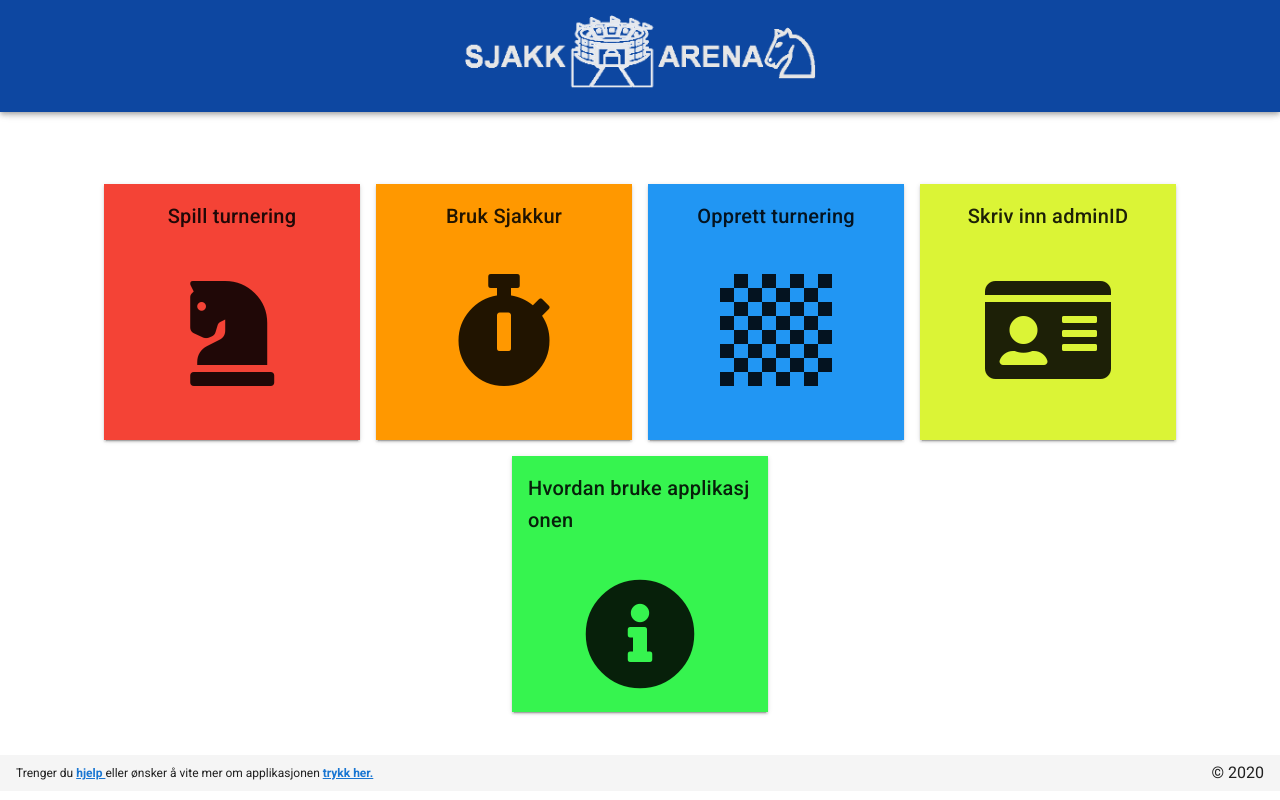
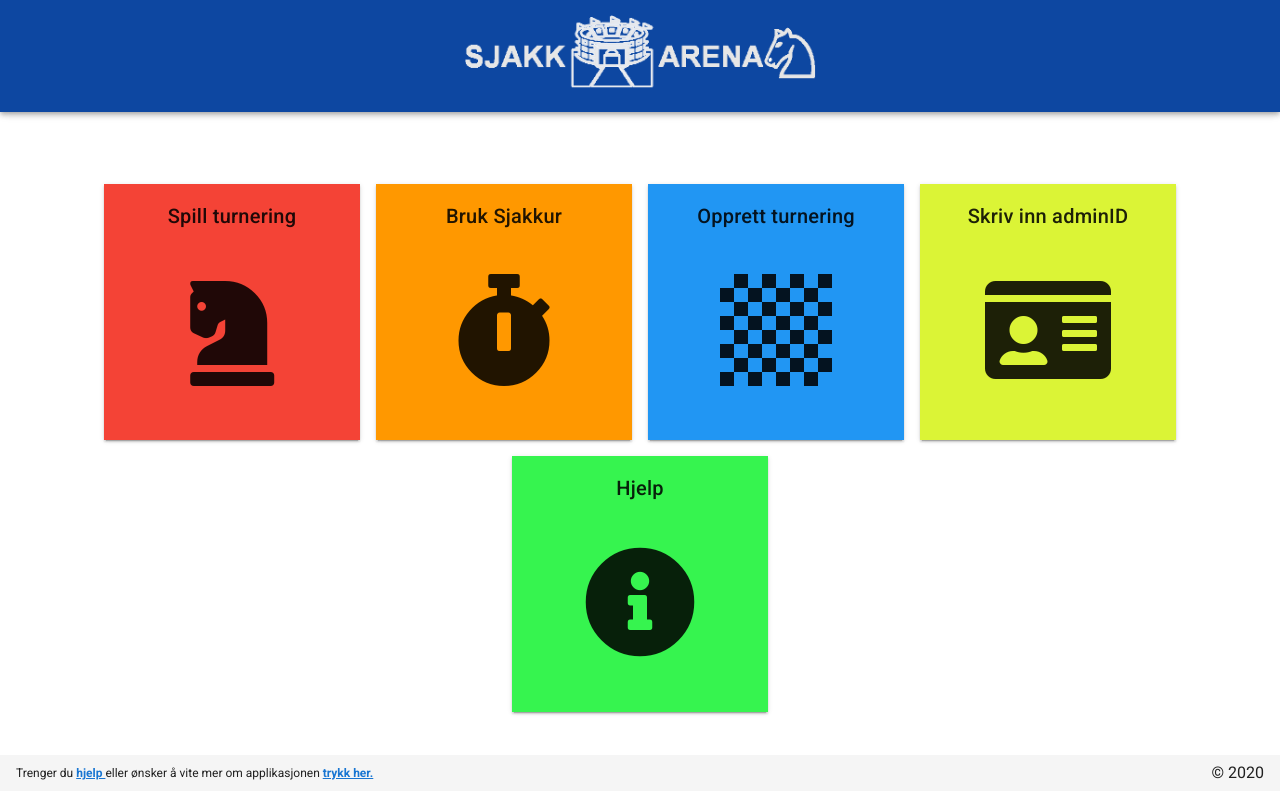
Before and after one commit to Severinzz/Sjakk-Arena-Frontend, a Vue app: page /#/ in a window 1280 px wide. Built offline with nearby package versions, Linux system fonts and the light colour scheme.

Commit message:
Update Home.vue

```diff
--- a/src/views/Home.vue
+++ b/src/views/Home.vue
@@ -33,7 +33,7 @@
                     link="/enter-AID"
                   />
                 <menu-tile
-                    tileText="Hvordan bruke applikasjonen"
+                    tileText="Hjelp"
                     color="#36f44f"
                     icon="fa-info-circle"
                     link="/help"
```
